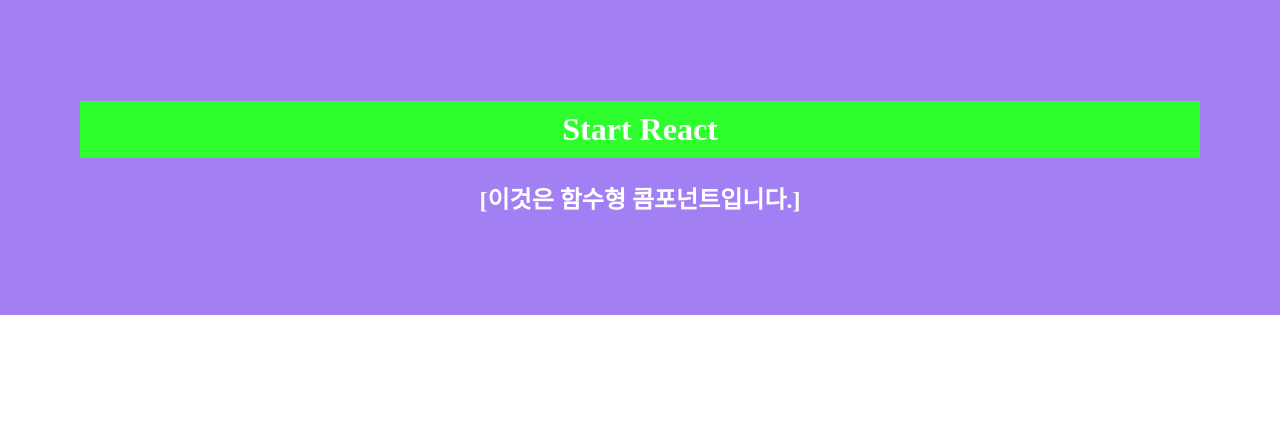
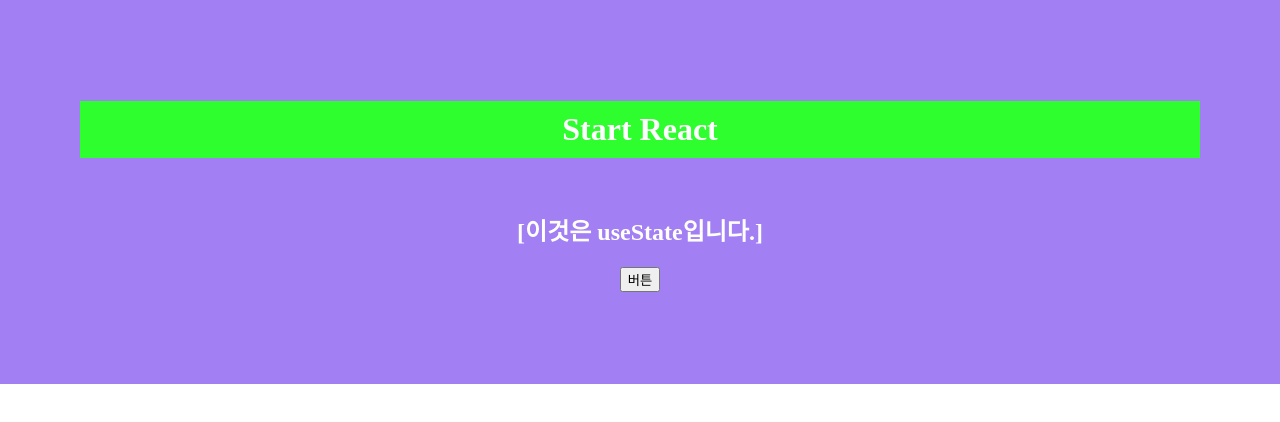
Before and after one commit to lee-kangpyo/react-start, a React (Create React App) app in the folder client/: page / in a window 1280 px wide. Shown: the top 422 px of the page. Built offline with nearby package versions, Linux system fonts and the light colour scheme.

Commit message:
hook 사용하기

```diff
--- a/client/src/App.js
+++ b/client/src/App.js
@@ -1,12 +1,12 @@
 import React from 'react';
 import './App.css';
-import FunctionComponent from './component2/R030_FunctionComponent'
+import ReactHook from './component2/R031_ReactHook'
 
 function App() {
   return (
     <div>
       <h1>Start React</h1>
-      <FunctionComponent contents="[이것은 함수형 콤포넌트입니다.]" />
+      <ReactHook />
     </div>
   );
 }
--- /dev/null
+++ b/client/src/component2/R031_ReactHook.js
@@ -0,0 +1,18 @@
+import React, {useState, useEffect} from 'react';
+
+function R031_ReactHook(props) {
+  const [contents, setContents] = useState('[이것은 useState입니다.]');
+
+  useEffect(() => {
+    console.log("useEffect");
+  })
+
+  return (
+    <div style={{padding:"12px"}}>
+      <h2>{contents}</h2>
+      <button onClick={() => setContents("[이것이 hook이다]")}>버튼</button>
+    </div>
+  )
+}
+
+export default R031_ReactHook;
```
